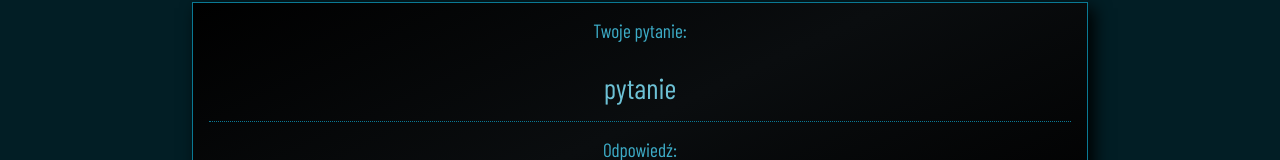
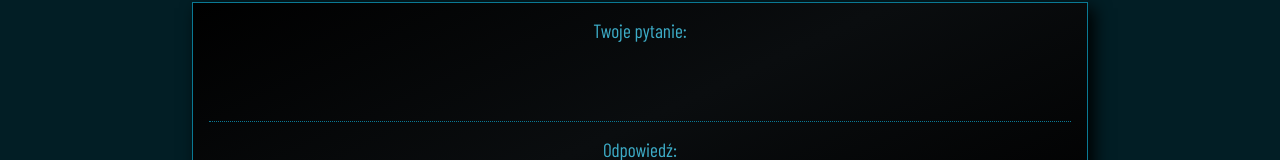
Before and after one commit to Scorpion19702022/SIMPLE_PROJECT_REACT_REDUX, a React (Vite) app: page /Magic8Ball in a window 1280 px wide. Shown: the part 570-730 px from the top of the page. Built offline with nearby package versions, Linux system fonts and the light colour scheme; a web font is replaced by a local one.

Commit message:
added props

```diff
--- a/src/Components/Magic8Ball/Magic8BallResult.tsx
+++ b/src/Components/Magic8Ball/Magic8BallResult.tsx
@@ -1,11 +1,15 @@
 import styles from './Styles/Magic8BallResult.module.css'
 
-const Magic8BallResult = () => {
+interface initialState {
+	viewQuestion: string
+}
+
+const Magic8BallResult: React.FC<initialState> = ({ viewQuestion }) => {
 	return (
 		<section className={styles.wrapper}>
 			<div className={styles.box_question}>
 				<h5 className={styles.heading_question}>Twoje pytanie:</h5>
-				<span className={styles.question}>pytanie</span>
+				<span className={styles.question}>{viewQuestion}</span>
 			</div>
 			<div className={styles.box_answer}>
 				<h5 className={styles.heading_answer}>Odpowiedź:</h5>
```
